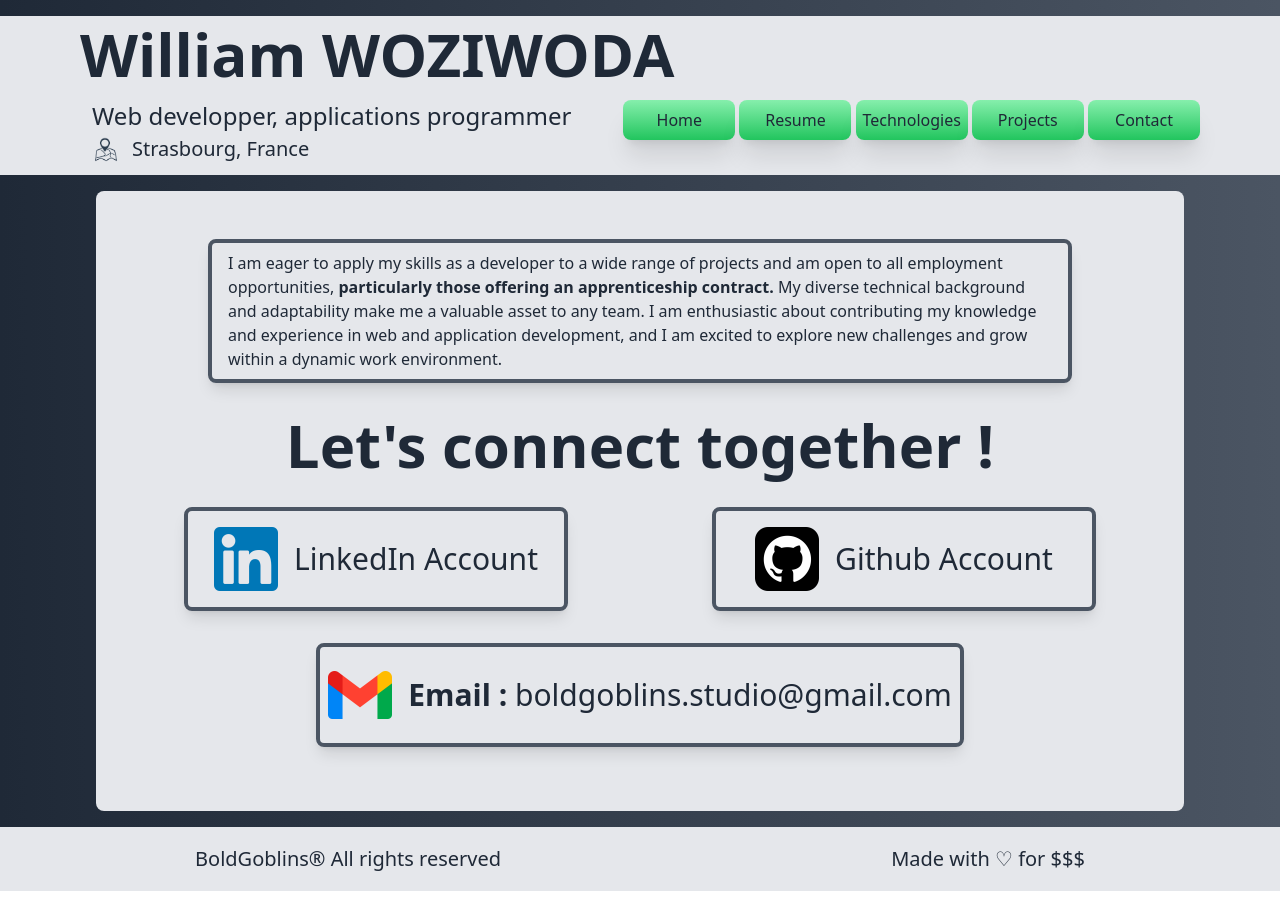
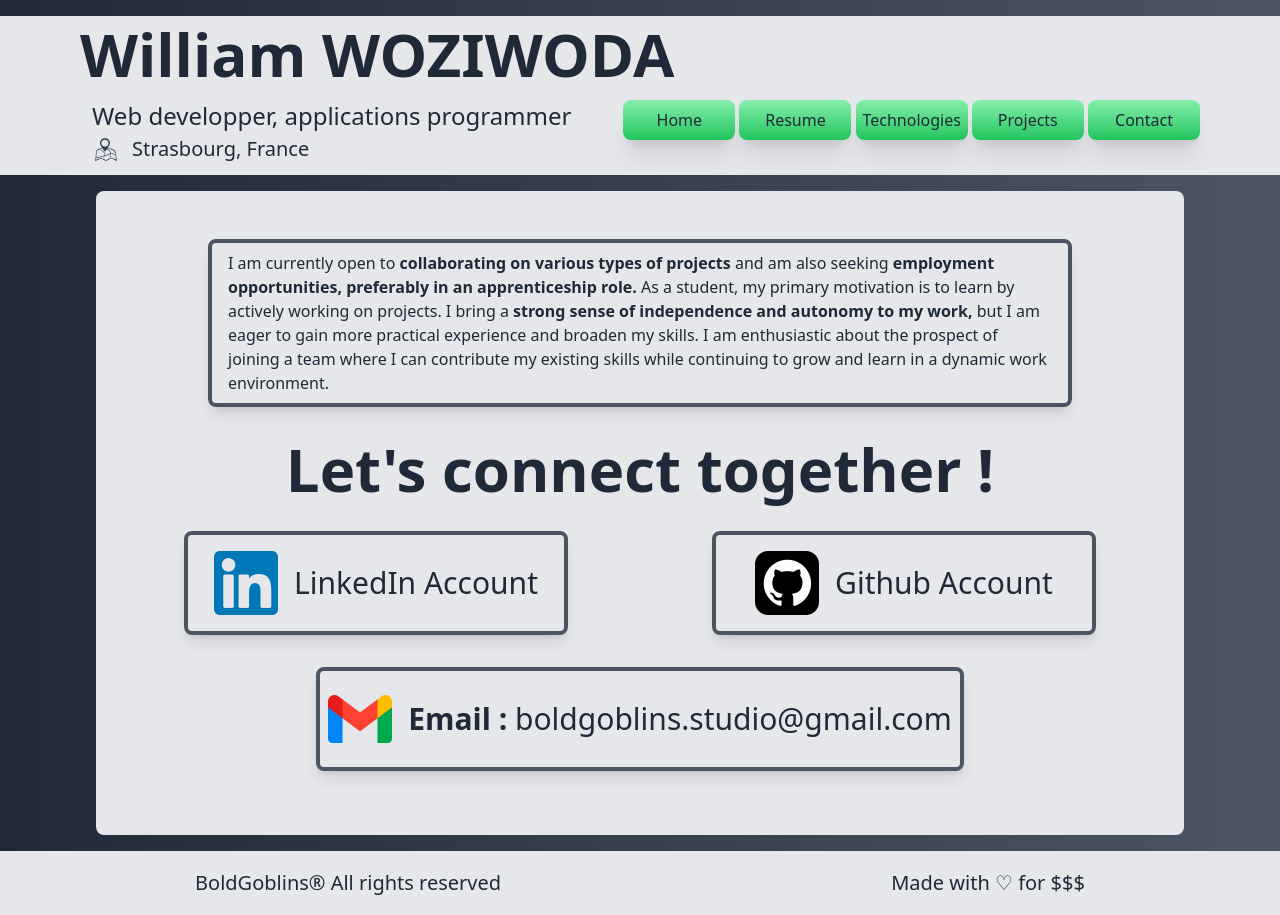
Before and after one commit to BoldGoblins/BoldGoblins.github.io, a website: page contact.html in a window 1280 px wide. Before the commit the page ends 891 px from the top, so only its background shows below. Drawn offline with Linux system fonts and the light colour scheme.

Commit message:
mod : contact message

```diff
--- a/contact.html
+++ b/contact.html
@@ -35,10 +35,11 @@
 
         <main class="grow flex flex-col lg:justify-around items-center gap-8 bg-gray-200 rounded-lg lg:mx-24 px-4 pt-8 pb-16 m-4 text-gray-800">
             <p class="border-solid border-gray-600 border-4 rounded-lg lg:mx-24 mt-4 px-4 py-2 shadow-lg">
-                I am eager to apply my skills as a developer to a wide range of projects and am open to all employment opportunities,
-                <span class="font-bold">particularly those offering an apprenticeship contract.</span> My diverse technical background and adaptability make me a valuable asset to any team.
-                I am enthusiastic about contributing my knowledge and experience in web and application development, and I am excited to explore
-                new challenges and grow within a dynamic work environment.
+                I am currently open to <span class="font-bold">collaborating on various types of projects</span> and am also seeking <span class="font-bold">employment opportunities,
+                preferably in an apprenticeship role.</span> As a student, my primary motivation is to learn by actively working on
+                projects. I bring a <span class="font-bold">strong sense of independence and autonomy to my work,</span> but I am eager to gain more practical
+                experience and broaden my skills. I am enthusiastic about the prospect of joining a team where I can contribute my
+                existing skills while continuing to grow and learn in a dynamic work environment.
             </p>
 
             <h1 class="font-bold text-center">Let's connect together ! </h2>
```
